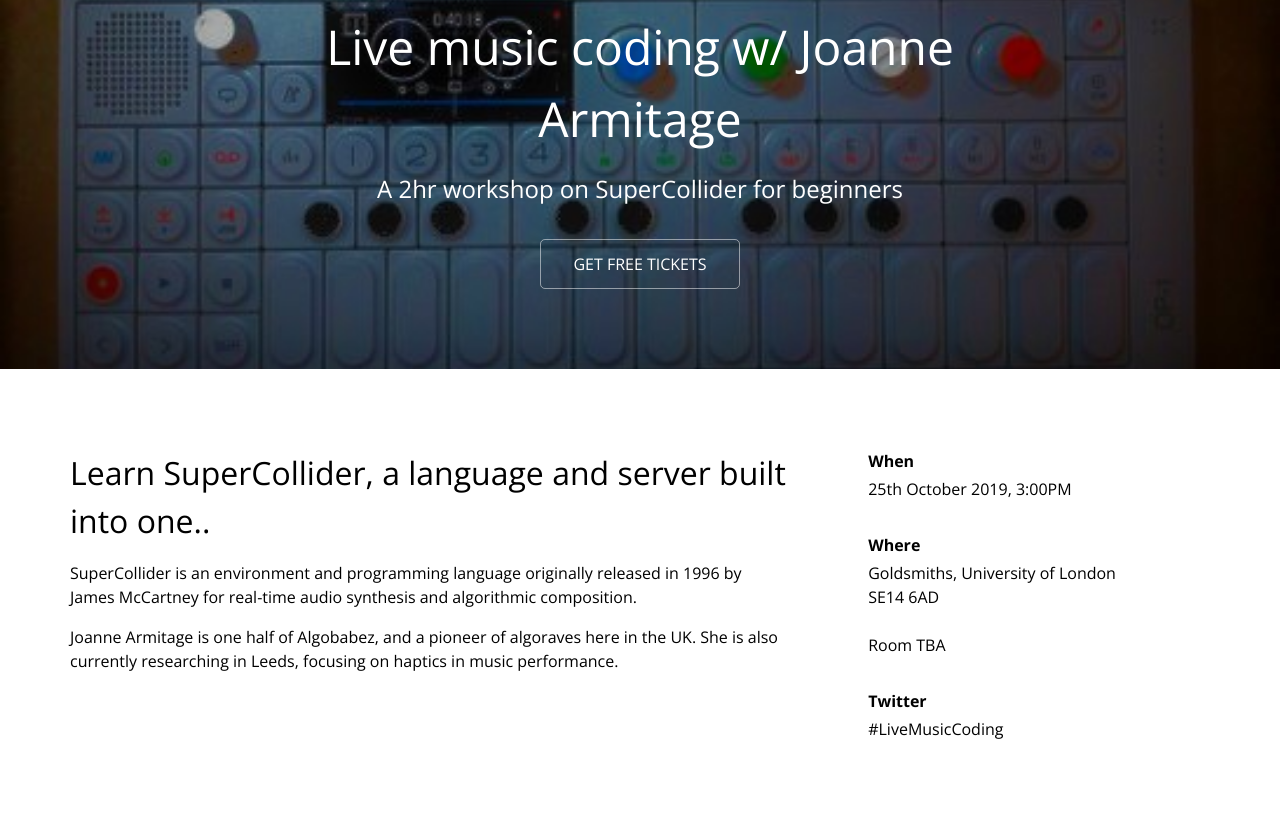
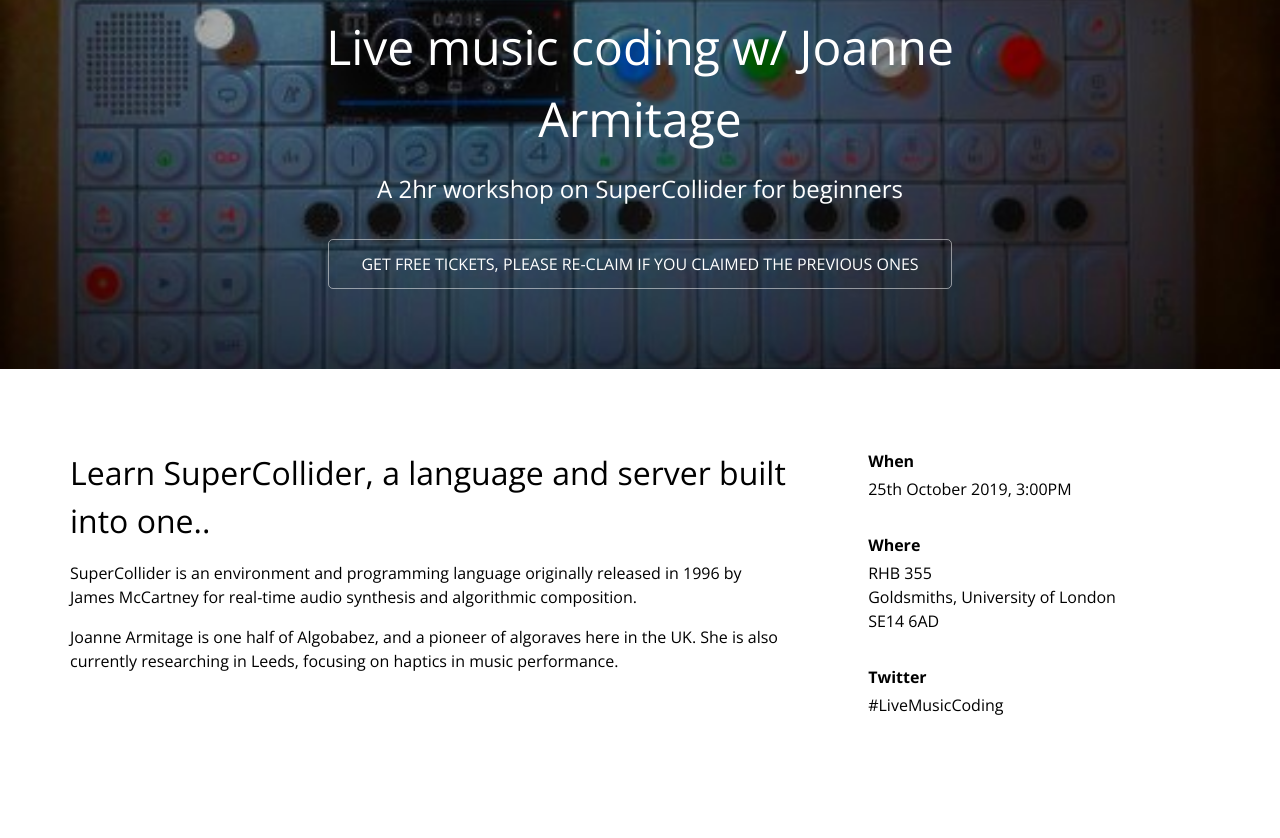
Before and after one commit to skeuomorph/2020.goldsmiths.tech, a Nuxt app: page /events/live-music-coding in a window 1280 px wide. Shown: the part 385-1223 px from the top of the page. Built offline with nearby package versions, Linux system fonts and the light colour scheme.

Commit message:
live music coding event update

```diff
--- a/pages/events/live-music-coding.vue
+++ b/pages/events/live-music-coding.vue
@@ -32,7 +32,7 @@ export default {
         name: 'Live music coding w/ Joanne Armitage',
         desc: 'A 2hr workshop on SuperCollider for beginners',
         buttons: [
-          { label: 'Get free tickets', path: 'https://www.eventbrite.co.uk/e/live-music-coding-w-joanne-armitage-tickets-73831041633' }
+          { label: 'Get free tickets, please re-claim if you claimed the previous ones', path: 'https://www.eventbrite.co.uk/e/live-music-coding-workshop-w-joanne-armitage-tickets-77183334431' }
         ]
       },
 
@@ -44,7 +44,7 @@ export default {
         },
         {
           title: 'Where',
-          content: 'Goldsmiths, University of London<br>SE14 6AD<br><br>Room TBA'
+          content: 'RHB 355<br>Goldsmiths, University of London<br>SE14 6AD'
 
         },
         {
```
